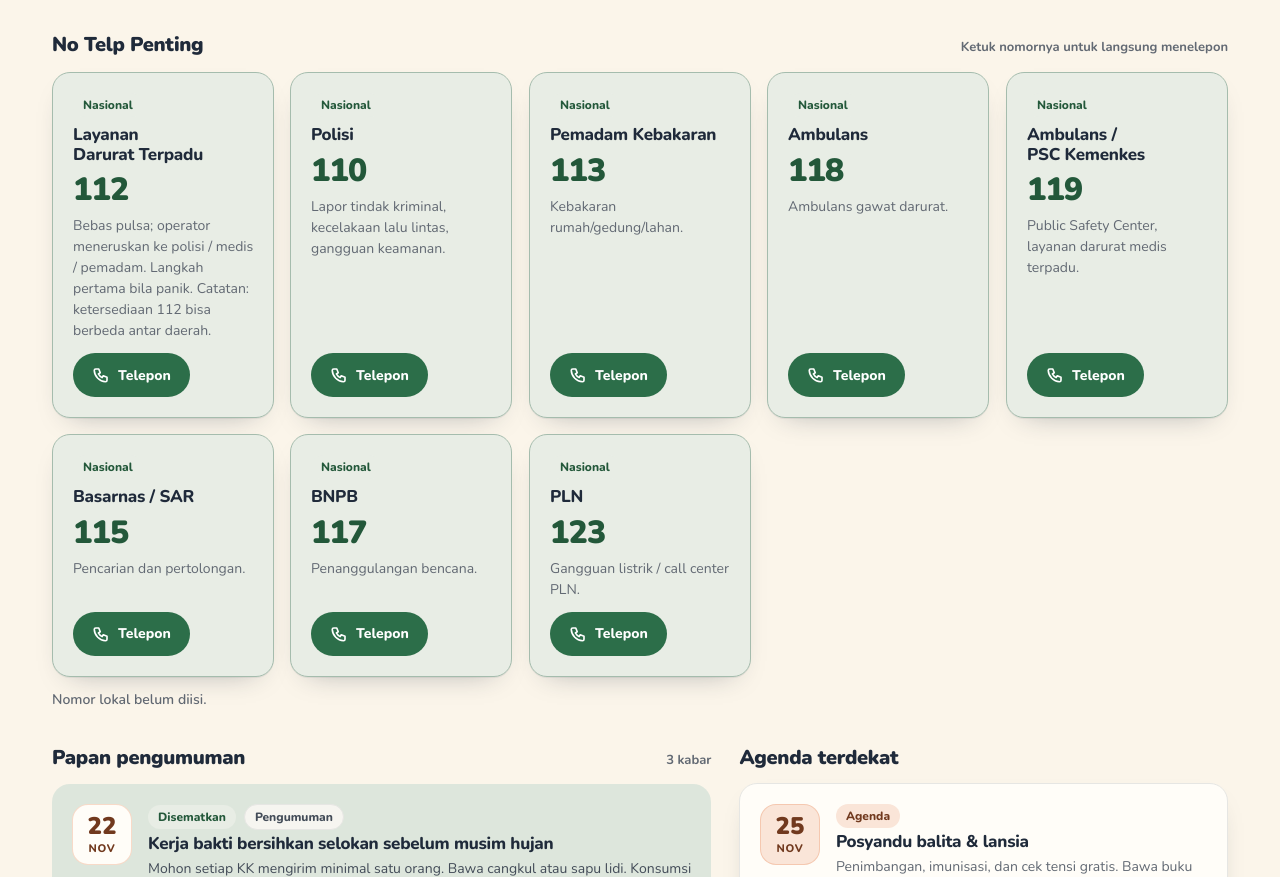
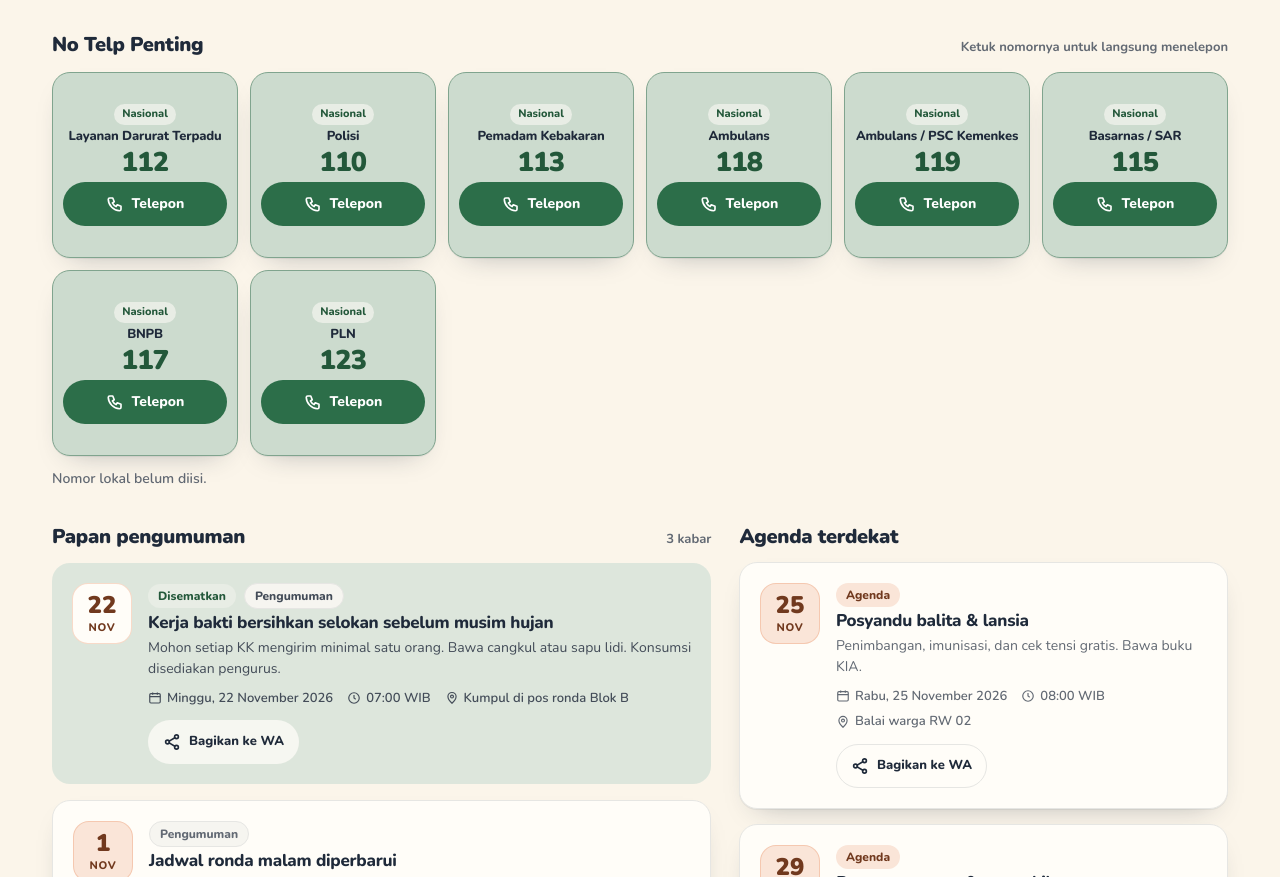
Before and after one commit to kujangputera-droid/web-rtrw, a plain HTML site: page index.html in a window 1280 px wide. Shown: the part 1107-1984 px from the top of the page. Drawn offline with nearby package versions, Linux system fonts and the light colour scheme.

Commit message:
R-T1: kartu No Telp Penting persegi + sw.js v4

```diff
--- a/app.js
+++ b/app.js
@@ -349,7 +349,6 @@
       var lokal = t.jenis === 'lokal';
       return '<article class="kartu telp-kartu ' + (lokal ? 'telp-lokal' : 'telp-nasional') + '"><span class="lencana' + (lokal ? ' aksen' : '') + '">' + (lokal ? 'Lokal' : 'Nasional') + '</span><h3>' + e(t.nama) + '</h3>' +
         '<div class="telp-nomor">' + e(t.nomor) + '</div>' +
-        (t.ket ? '<p>' + e(t.ket) + '</p>' : '') +
         '<a class="btn telp-tombol" href="tel:' + e(tel) + '" aria-label="Telepon ' + e(t.nama) + ' ' + e(t.nomor) + '">' + ik('telepon') + 'Telepon</a></article>';
     }).join('');
     return '<section class="telp-penting" id="telp-penting" aria-labelledby="judulTelp"><div class="judul-baris"><h2 id="judulTelp">No Telp Penting</h2><span class="judul-sub">Ketuk nomornya untuk langsung menelepon</span></div>' +
--- a/style.css
+++ b/style.css
@@ -418,18 +418,17 @@ html.mode-pilih [data-pilih-hover] { outline: 2px solid var(--tema-aksen) !impor
 .merek-logo .merek-gambar { background: var(--permukaan); }
 .hero-foto { display: block; width: 100%; aspect-ratio: 16 / 10; object-fit: cover; border-radius: var(--r-besar) var(--r-besar) 0 0; }
 .galeri-wadah { margin-top: 36px; }
-/* No Telp Penting (T-1): pola grid sama dengan .galeri, warna dari token */
+/* No Telp Penting (R-T1): kartu persegi kecil, tanpa keterangan, tombol tel di bawah nomor */
 .telp-penting { margin-bottom: 36px; }
-.telp-grid { display: grid; grid-template-columns: repeat(auto-fill, minmax(min(100%, 220px), 1fr)); gap: 16px; }
-.telp-kartu { display: flex; flex-direction: column; gap: 8px; }
-.telp-kartu h3 { font-size: 17px; font-weight: 800; margin: 0; }
-.telp-nomor { font-size: var(--fs-32); font-weight: 900; line-height: 1.1; color: var(--utama-teks); font-variant-numeric: tabular-nums; letter-spacing: -.02em; overflow-wrap: anywhere; }
-.telp-kartu p { margin: 0; color: var(--redup); font-size: 14px; flex: 1; }
-.telp-tombol { align-self: flex-start; margin-top: 4px; }
+.telp-grid { display: grid; grid-template-columns: repeat(auto-fill, minmax(min(100%, 160px), 1fr)); gap: 12px; }
+.telp-kartu { display: flex; flex-direction: column; align-items: center; justify-content: center; gap: 4px; aspect-ratio: 1 / 1; padding: 10px; text-align: center; }
+.telp-kartu h3 { font-size: 13px; font-weight: 800; margin: 0; line-height: 1.15; }
+.telp-nomor { font-size: 27px; font-weight: 900; line-height: 1.1; color: var(--utama-teks); font-variant-numeric: tabular-nums; letter-spacing: -.02em; overflow-wrap: anywhere; }
+.telp-tombol { align-self: stretch; min-height: 44px; }
 .telp-lokal-kosong { margin: 12px 0 0; color: var(--redup); font-size: 14px; font-weight: 600; }
-.telp-nasional { background: var(--utama-latar); border-color: var(--utama-garis); }
-.telp-lokal { background: var(--aksen-latar); border-color: color-mix(in srgb, var(--tema-aksen) 35%, var(--garis)); }
-.telp-kartu .lencana { align-self: flex-start; }
+.telp-nasional { background: color-mix(in srgb, var(--tema-utama) 24%, var(--permukaan)); border-color: color-mix(in srgb, var(--tema-utama) 55%, var(--garis)); }
+.telp-lokal { background: color-mix(in srgb, var(--tema-aksen) 32%, var(--permukaan)); border-color: color-mix(in srgb, var(--tema-aksen) 55%, var(--garis)); }
+.telp-kartu .lencana { align-self: center; font-size: 11px; padding: 2px 8px; }
 .galeri { display: grid; grid-template-columns: repeat(auto-fill, minmax(min(100%, 220px), 1fr)); gap: 16px; }
 .galeri-item { margin: 0; border-radius: var(--tema-radius); overflow: hidden; background: var(--permukaan); border: 1px solid var(--garis, transparent); }
 .galeri-item img { display: block; width: 100%; aspect-ratio: 4 / 3; object-fit: cover; transition: transform var(--sedang); }
--- a/sw.js
+++ b/sw.js
@@ -1,5 +1,5 @@
 /* Service worker: simpan berkas agar aplikasi tetap jalan tanpa internet. */
-var CACHE = 'website-rt-v3';
+var CACHE = 'website-rt-v4';
 var BERKAS = ['./', './index.html', './tema.css', './tema.js', './style.css', './data.js', './app.js', './manifest.webmanifest', './ikon.svg', './img/logo.svg', './img/hero-lingkungan.svg', './img/pengurus-1.svg', './img/pengurus-2.svg', './img/pengurus-3.svg', './img/pengurus-4.svg', './img/galeri-1.svg', './img/galeri-2.svg', './img/galeri-3.svg', './img/galeri-4.svg'];
 self.addEventListener('install', function (e) {
   e.waitUntil(caches.open(CACHE).then(function (c) { return c.addAll(BERKAS); }).then(function () { return self.skipWaiting(); }));
```
